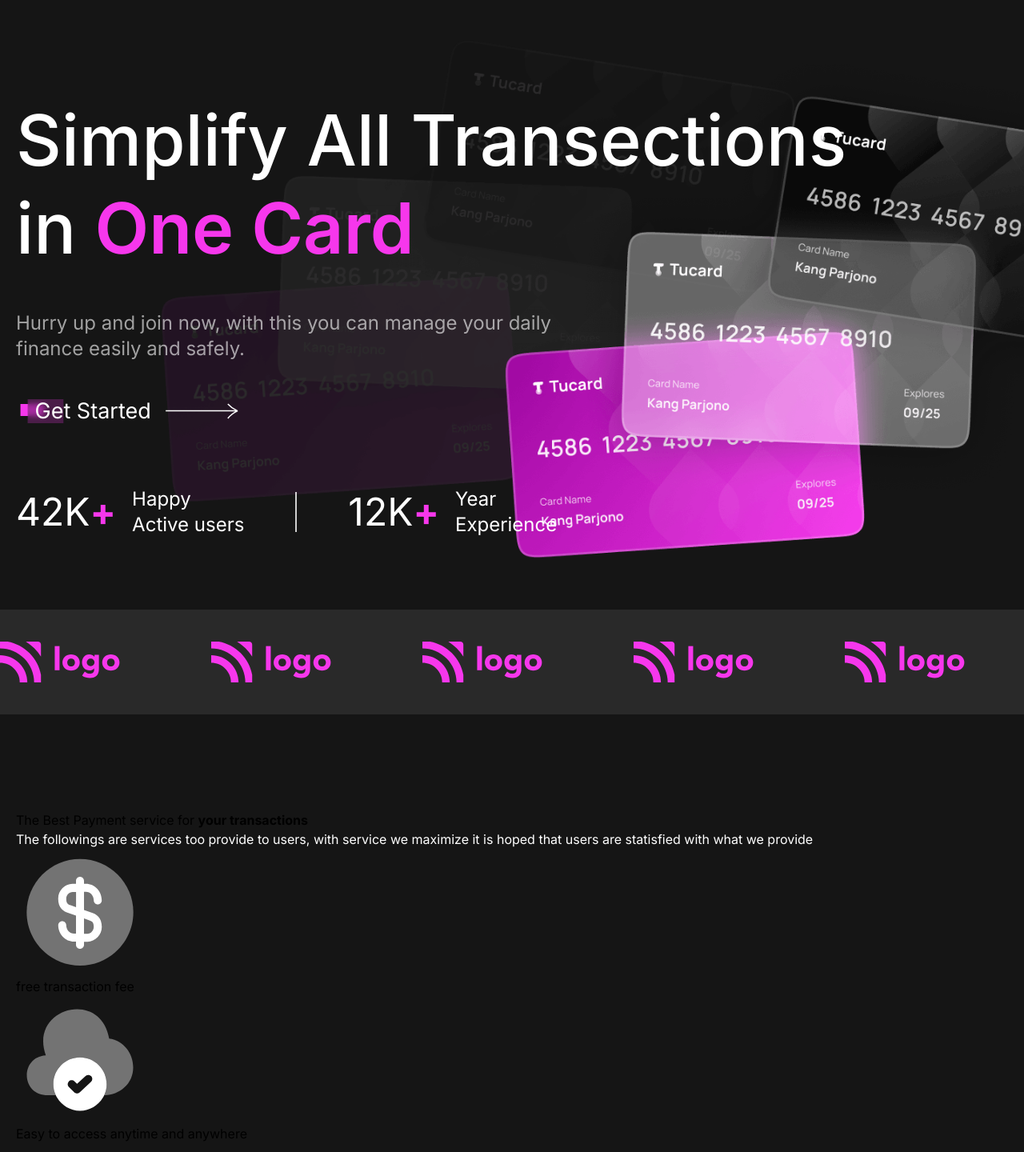
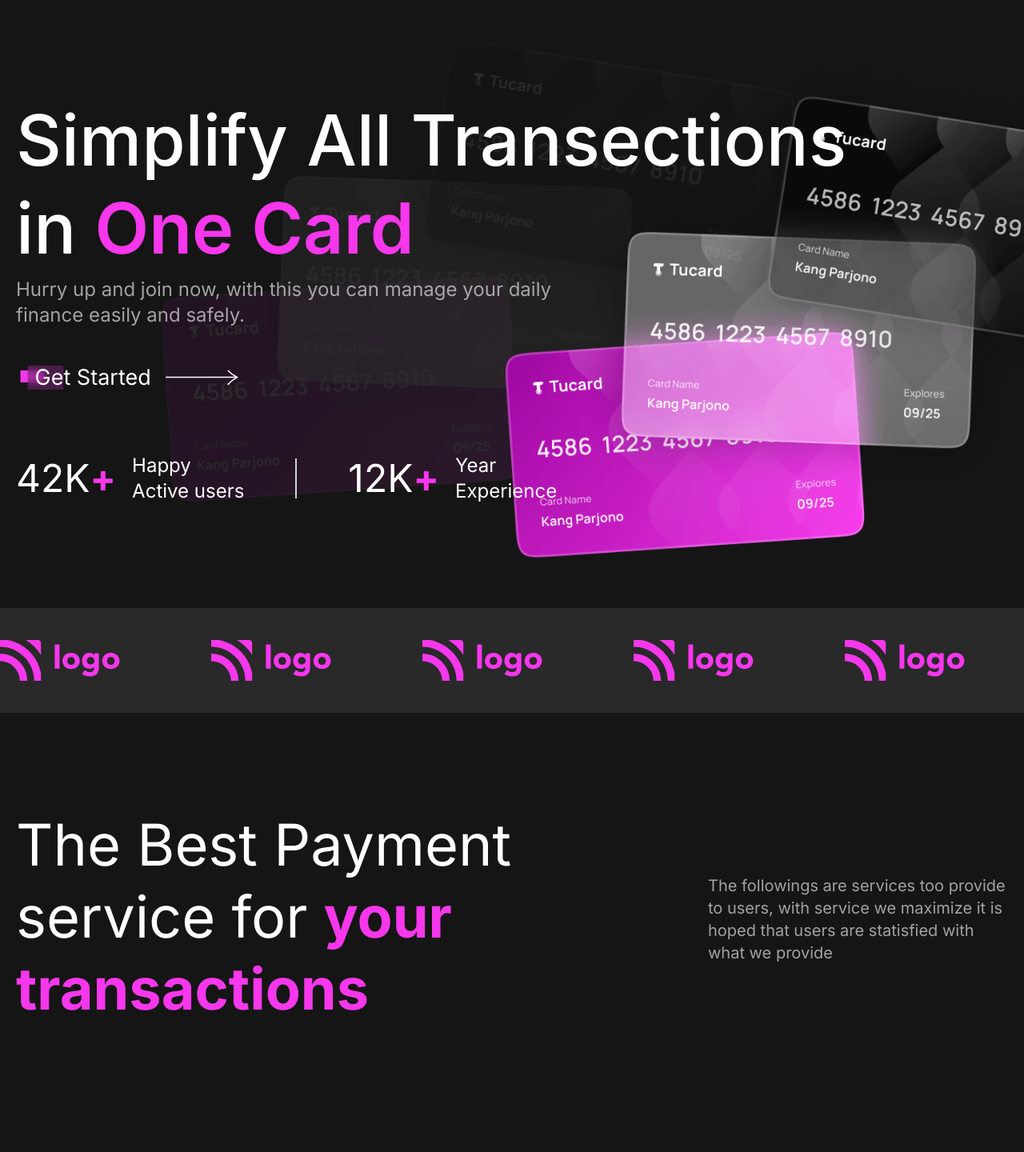
Before and after one commit to vijaysolankii/credit-card-Landing-page, a React (Vite) app: page / in a window 1280 px wide. Shown: the part 80-1520 px from the top of the page at 80% size. Built offline with nearby package versions, Linux system fonts and the light colour scheme.

Commit message:
added animation in top sections

```diff
--- a/src/components/HeroCarousel.jsx
+++ b/src/components/HeroCarousel.jsx
@@ -1,9 +1,11 @@
 import React, { useEffect, useRef } from "react";
+import useIntersectionObserver from '../components/utilities/useIntersectionObserver';
 import Swiper from "swiper/bundle";
 import "../../node_modules/swiper/swiper-bundle.css";
 import Logo from '../images/Logo.svg'
 
 const HeroCarousel = () => {
+  const [ref, isVisible] = useIntersectionObserver();
   const swiperRef = useRef(null);
 
   useEffect(() => {
@@ -43,7 +45,7 @@ const HeroCarousel = () => {
   }, []);
 
   return (
-    <div className="marquee">
+    <div className={`marquee ${isVisible ? 'showItem delay-[1.8s] duration-1000' : 'hideItem'}`} ref={ref}>
       <div className="overflow-hidden">
         <div ref={swiperRef} className="swiper-container">
           <div className="swiper-wrapper oWrap">
--- a/src/components/HeroSection.jsx
+++ b/src/components/HeroSection.jsx
@@ -1,13 +1,25 @@
-import React from 'react'
+import React, { useEffect } from 'react'
 
 import FrontImg from '../images/frontCards.png'
 import BackImg from '../images/backCards.png'
 
 const HeroSection = () => {
+  useEffect(() => {
+    document.querySelector('.heroSection').classList.add('load')
+    return () => {
+      document.querySelector('.heroSection').classList.remove('load')
+    }
+  }, [])
+
+
   return (
     <section className="heroSection">
       <div className="container">
-        <h1>Simplify All Transections <br/> in <strong>One Card</strong></h1>
+        <span className="heading">
+          <span className="slide-up">
+            <h1>Simplify All Transections <br/> in <strong>One Card</strong></h1>
+          </span>
+        </span>
         <p>Hurry up and join now, with this you can manage your daily <br /> finance easily and safely.</p>
         <div>
           <a className='btn' href="#">
--- a/src/components/PaymentSection.jsx
+++ b/src/components/PaymentSection.jsx
@@ -3,6 +3,8 @@ import React from 'react'
 import Lock from '../images/lock.svg'
 import DollarCircle from '../images/dollar-circle.svg'
 import CloudAdd from '../images/cloud-add.svg'
+import useIntersectionObserver from '../components/utilities/useIntersectionObserver';
+
 // lock.svg,dollar-circle.svg
 
 export let data = [
@@ -24,12 +26,18 @@ export let data = [
 ]
 
 const PaymentSection = () => {
+  const [ref, isVisible] = useIntersectionObserver();
 
   return (
-    <section className="payments">
+    <section className={`payments ${isVisible ? 'load' : ''}`} ref={ref}>
       <div className="container mx-auto px-5">
         <div className="payments-heading">
-          <h2>The Best Payment service for <strong>your transactions</strong></h2>
+            <span className={`heading`}>
+              <span className="slide-up">
+                <h2>The Best Payment service for <strong>your transactions</strong></h2>
+              </span>
+            </span>
+
           <p>The followings are services too provide to users, with service we maximize it is hoped that users are statisfied with what we provide</p>
         </div>
         <div className="payments-services item-center">
--- a/src/components/utilities/Header.jsx
+++ b/src/components/utilities/Header.jsx
@@ -8,6 +8,7 @@ const Header = () => {
   let navItems = [ "Home","Feature","Pricing","About Us" ]
 
   useEffect(() => {
+    document.querySelector('header').classList.add('load')
     const handleResize = () => {
       setIsMobile(window.innerWidth < 768);
     };
--- /dev/null
+++ b/src/components/utilities/useIntersectionObserver.jsx
@@ -0,0 +1,32 @@
+import { useEffect, useRef, useState } from 'react';
+
+const useIntersectionObserver = () => {
+  const [isVisible, setIsVisible] = useState(false);
+  const ref = useRef();
+
+  useEffect(() => {
+    const observer = new IntersectionObserver(
+      ([entry]) => {
+        if (entry.isIntersecting) {
+          setIsVisible(true);
+          observer.disconnect();
+        }
+      },
+      { threshold: 0.5 }
+    );
+
+    if (ref.current) {
+      observer.observe(ref.current);
+    }
+
+    return () => {
+      if (ref.current) {
+        observer.unobserve(ref.current);
+      }
+    };
+  }, []);
+
+  return [ref, isVisible];
+};
+
+export default useIntersectionObserver;
--- a/src/index.css
+++ b/src/index.css
@@ -48,9 +48,15 @@
   }
 
   @keyframes spin {
-    0% { opacity: 1; }
-    50% { opacity: 0; }
-    100% { opacity: 1; }
+    0% {
+      opacity: 1;
+    }
+    50% {
+      opacity: 0;
+    }
+    100% {
+      opacity: 1;
+    }
   }
 
   .loaderWrap {
@@ -82,7 +88,15 @@
     }
   }
 
+
+
   /* Header */
+  header {
+    @apply relative z-50 hideItem translate-y-[-100px] overflow-visible;
+    &.load {
+      @apply showItem translate-y-[0];
+    }
+  }
   nav {
     .container {
       @apply mx-auto px-5;
@@ -101,12 +115,11 @@
         }
         .selectWrapper {
           @apply gap-x-[10px] md:gap-x-[50px] flex;
-          select{
+          select {
             @apply appearance-none capitalize text-lg font-semibold px-5 bg-select-img bg-no-repeat bg-[length:15px] bg-center  bg-right outline-0 text-white bg-dark;
           }
-          .mobNav{
+          .mobNav {
             @apply hidden lg:block inline-block relative;
-
           }
         }
       }
@@ -153,12 +166,41 @@
   }
 
   /* HeroSection */
+
+
+
   .heroSection {
-    @apply pt-6 pb-8 md:pt-10 md:pb-[50px] lg:pb-[90px] xl:pt-28  relative overflow-hidden;
+    @apply relative z-20;
+    &.load {
+      .container{
+        p{
+          @apply showItem;
+          & + div {
+            @apply showItem;
+          }
+        }
+        ul{
+          @apply showItem translate-x-[0];
+        }
+      }
+      .card-front {
+        @apply showItem;
+      }
+      .card-back {
+        @apply w-[310px] right-[-70px] bottom-[50px] md:bottom-[auto] xl:top-[-20px] md:top-[-30px] xl:right-[220px] md:right-[0px] xl:w-[860px] lg:w-[650px] md:w-[530px] showItem;
+      }
+
+
+
+    }
+    @apply pt-6 pb-8 md:pt-10 md:pb-[50px] lg:pb-[130px] xl:pt-28  relative overflow-hidden;
     .container {
       @apply mx-auto px-5 relative z-50;
+      .slide-up{
+        @apply mb-0 xl:mb-0 md:mb-0 inline-block;
+      }
       h1 {
-        @apply text-h4 mb-4 xl:text-h1 lg:text-h2 md:text-h3  leading text-white font-medium xl:mb-12 md:mb-8;
+        @apply text-h4  xl:text-h1 lg:text-h2 md:text-h3  leading text-white font-medium ;
         br {
           @apply block max-[375px]:hidden;
         }
@@ -167,9 +209,16 @@
         }
       }
       p {
-        @apply text-sm xl:text-2xl md:text-lg lg:text-xl leading-[1.55] text-white/60 mb-5 xl:mb-12 md:mb-8;
+        @apply text-sm xl:text-2xl md:text-lg lg:text-xl leading-[1.55] text-white/60 mb-5 xl:mb-12 md:mb-8 hideItem;
+        @media (max-width:767px){
+          br{
+            display: none;
+          }
+        }
+        transition-delay: 0.7s;
         & + div {
-          @apply inline-block relative;
+          @apply inline-block relative overflow-hidden hideItem overflow-visible;
+          transition-delay: 0.9s;
           .btn {
             @apply flex items-center md:scale-[1.3] lg:scale-[1.5] lg:translate-x-[41px] md:translate-x-[25px];
             .content {
@@ -182,17 +231,18 @@
         }
       }
       ul {
-        @apply mt-10 flex-col md:flex-row xl:mt-20 md:mt-12 flex xl:gap-x-16 md:gap-x-8 md:gap-y-0 gap-y-3 md:items-center;
+        @apply mt-10 flex-col md:flex-row xl:mt-20 md:mt-12 flex xl:gap-x-16 md:gap-x-8 md:gap-y-0 gap-y-3 md:items-center overflow-hidden hideItem translate-x-[100px];
+        transition-delay: 1s;
         li {
           @apply flex gap-x-5 items-center;
           .number {
-            @apply xl:text-5xl md:text-3xl text-white;
+            @apply xl:text-5xl md:text-3xl text-2xl text-white;
             strong {
               @apply text-pink;
             }
           }
           .stateTitle {
-            @apply xl:text-2xl md:text-xl text-white;
+            @apply xl:text-2xl md:text-xl text-lg text-white;
           }
         }
         hr {
@@ -201,10 +251,12 @@
       }
     }
     .card-front {
-      @apply z-20 absolute  w-[310px] right-[-110px] bottom-[30px] md:bottom-[auto] xl:top-[50px] md:top-[-10px] xl:right-[-210px] md:right-[-160px] xl:w-[860px] lg:w-[650px] md:w-[530px] inline-block;
+      @apply hideItem  z-20 absolute  w-[310px] right-[-110px] bottom-[30px] md:bottom-[auto] xl:top-[50px] md:top-[-10px] xl:right-[-210px] md:right-[-160px] xl:w-[860px] lg:w-[650px] md:w-[530px] inline-block;
+      transition-delay: 1.2s;
     }
     .card-back {
-      @apply z-10 absolute w-[310px] right-[-70px] bottom-[50px] md:bottom-[auto] xl:top-[-20px] md:top-[-30px] xl:right-[220px] md:right-[0px] xl:w-[860px] lg:w-[650px] md:w-[530px] inline-block;
+      @apply z-10 hideItem absolute  w-[310px] right-[-110px] bottom-[30px] md:bottom-[auto] xl:top-[50px] md:top-[-10px] xl:right-[-210px] md:right-[-160px] xl:w-[860px] lg:w-[650px] md:w-[530px] inline-block;
+      transition-delay: 1.3s;
     }
   }
 
@@ -231,7 +283,7 @@
     &-heading {
       @apply text-center;
       h2 {
-        @apply text-dark xl:text-h2 md:text-h3 text-h5 xl:mb-16 md:mb-10 mb-8  w-10/12 leading-[38px] xl:w-8/12 lg:w-7/12 md:w-9/12 md:leading-[1.2] xl:leading-[1.4] mx-auto;
+        @apply hideItem text-dark xl:text-h2 md:text-h3 text-h5 xl:mb-16 md:mb-10 mb-8  w-10/12 leading-[38px] xl:w-8/12 lg:w-7/12 md:w-9/12 md:leading-[1.2] xl:leading-[1.4] mx-auto;
         strong {
           @apply text-pink;
         }
@@ -280,6 +332,16 @@
   /* Payments Block */
   .payments {
     @apply xl:py-[120px] md:py-[70px] py-[40px];
+    &.load{
+      .payments-heading{
+        p{
+          @apply showItem;
+        }
+      }
+      .payments-services{
+        @apply showItem;
+      }
+    }
     &-heading {
       @apply flex lg:flex-nowrap flex-wrap items-center justify-between;
       h2 {
@@ -289,11 +351,13 @@
         }
       }
       p {
-        @apply md:text-lg xl:text-xl text-[15px]  lg:w-[375px] text-white/60 w-full;
+        @apply hideItem md:text-lg xl:text-xl text-[15px]  lg:w-[375px] text-white/60 w-full;
+        transition-delay: 0.5s;
       }
     }
     &-services {
-      @apply flex lg:flex-nowrap flex-wrap xl:pt-36 md:pt-24 pt-12 lg:columns-3 md:columns-2 columns-1  gap-8;
+      @apply flex hideItem lg:flex-nowrap flex-wrap xl:pt-36 md:pt-24 pt-12 lg:columns-3 md:columns-2 columns-1  gap-8;
+      transition-delay: 0.7s;
       &-block {
         @apply border-2 transition-all duration-500 hover:translate-y-[0px]  xl:hover:translate-y-[-100px] lg:hover:translate-y-[-60px] hover:bg-dark-light w-full xl:py-16 md:py-12 py-6 text-center;
         img {
@@ -307,6 +371,78 @@
   }
 }
 
+
+@layer utilities{
+  .hideItem {
+    @apply opacity-0 invisible duration-700 transition-all;
+  }
+  .showItem {
+    @apply opacity-100 visible;
+  }
+
+  .slide-up {
+    @apply inline-block overflow-hidden opacity-0;
+  }
+
+  .load{
+    .heading {
+      width: -webkit-max-content;
+      width: -moz-max-content;
+      width: max-content;
+      .slide-up {
+        @apply opacity-100;
+        :is(h1,h2){
+          @apply showItem;
+          -webkit-animation-delay: 1s;
+          animation-delay: 1s;
+        }
+        h1 {
+          -webkit-animation: slide-up 0.7s ease-in-out both;
+          animation: slide-up 0.7s ease-in-out both;
+        }
+        h2{
+          -webkit-animation: slide-down 0.7s ease-in-out both;
+          animation: slide-down 0.7s ease-in-out both;
+        }
+      }
+    }
+  }
+
+  @-webkit-keyframes slide-up {
+    0% {
+      transform: translateY(-100px);
+    }
+    100% {
+      transform: translateY(0);
+    }
+  }
+
+  @keyframes slide-up {
+    0% {
+      transform: translateY(-100px);
+    }
+    100% {
+      transform: translateY(0);
+    }
+  }
+  @-webkit-keyframes slide-down {
+    0% {
+      transform: translateY(100px);
+    }
+    100% {
+      transform: translateY(0);
+    }
+  }
+
+  @keyframes slide-down {
+    0% {
+      transform: translateY(100px);
+    }
+    100% {
+      transform: translateY(0);
+    }
+  }
+}
 /* CTASection */
 .CTA {
   @apply py-[70px] relative lg:py-[200px] md:py-[150px] bg-dark;
@@ -362,45 +498,16 @@ footer {
 }
 
 /* Satisfection Slider */
-.satisfection .swiper-wrapper {
-  flex-direction: row;
-  gap: 100px 0;
-}
-.satisfection-slide {
-  height: calc((100% - 30px) / 2) !important;
-}
-.satisfection .swiper-slide:nth-child(2n) {
-  margin-top: 0 !important;
-}
-.satisfection .swiper-slide-active {
-  background-color: #595858;
-}
-body .satisfection .swiper-pagination {
-  bottom: 10px;
-}
-body .satisfection .swiper-pagination .swiper-pagination-bullet {
-  width: 20px;
-  height: 20px;
-  margin: 0 10px;
-  background-color: #444444;
-  opacity: 1;
-  transition: 0.3s linear;
-  outline: 0;
-}
-body .satisfection .swiper-pagination .swiper-pagination-bullet-active {
-  width: 100px;
-  border-radius: 10px;
-  background-color: #f637ec;
-  box-shadow: 0px 0px 11px 2px #f637ec;
-}
+.satisfection .swiper-wrapper{flex-direction:row;gap:100px 0;}
+.satisfection-slide{height:calc((100% - 30px) / 2) !important;}
+.satisfection .swiper-slide:nth-child(2n){margin-top:0 !important;}
+.satisfection .swiper-slide-active{background-color:#595858;}
+body .satisfection .swiper-pagination{bottom:10px;}
+body .satisfection .swiper-pagination .swiper-pagination-bullet{width:20px;height:20px;margin:0 10px;background-color:#444444;opacity:1;transition:0.3s linear;outline:0;}
+body .satisfection .swiper-pagination .swiper-pagination-bullet-active{width:100px;border-radius:10px;background-color:#f637ec;box-shadow:0px 0px 11px 2px #f637ec;}
+
 
 @media (max-width: 767px) {
-  body .satisfection .swiper-pagination .swiper-pagination-bullet {
-    width: 10px;
-    height: 10px;
-    margin: 0 5px;
-  }
-  body .satisfection .swiper-pagination {
-    bottom: 40px;
-  }
+  body .satisfection .swiper-pagination .swiper-pagination-bullet{width:10px;height:10px;margin:0 5px;}
+  body .satisfection .swiper-pagination{bottom:40px;}
 }
```
